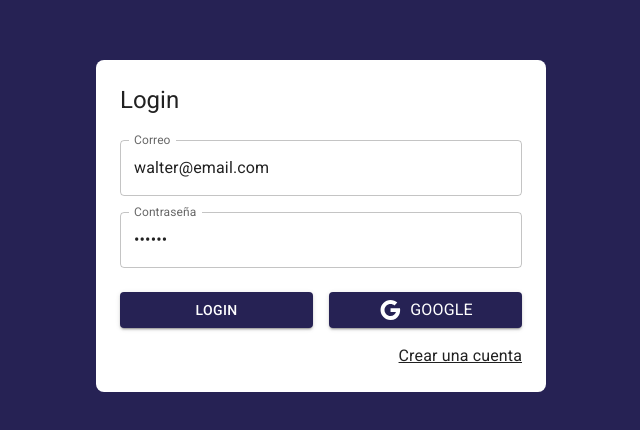
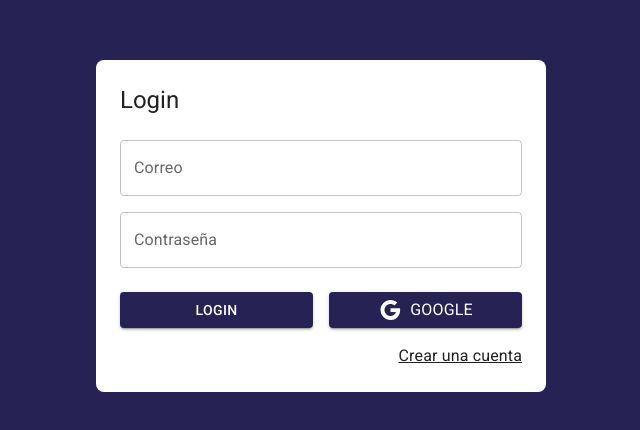
Before and after one commit to Walter-Daniel/journal-project-frontend, a React (Vite) app: page /auth/login in a window 1280 px wide. Shown: the part 174-604 px from the top of the page, without its empty margins (319-959 px from the left). Built offline with nearby package versions, Linux system fonts and the light colour scheme.

Commit message:
Validación en el formulario de LOGIN

```diff
--- a/src/auth/pages/LoginPage.jsx
+++ b/src/auth/pages/LoginPage.jsx
@@ -2,19 +2,35 @@ import { Google } from '@mui/icons-material';
 import { Button, Grid, Link, TextField, Typography } from '@mui/material';
 import { useDispatch } from 'react-redux';
 import { Link as RouterLink } from 'react-router-dom';
-import { useForm } from '../../hooks/useForm';
 import { checkingAuthentication, StartGoogleSignIn } from '../../store/auth/thunk';
+
+
+import { useForm, Controller } from "react-hook-form";
+import { yupResolver } from '@hookform/resolvers/yup';
+import * as yup from "yup";
+
 import { AuthLayout } from '../layout/AuthLayout';
+
+const passwordPattern =  /^(?=.*[a-z])(?=.*[A-Z])(?=.*\d)(?=.*[@$!%*?&])[A-Za-z\d@$!%*?&]{8,}$/;
+
+
+const schema = yup.object().shape({
+  email: yup.string()
+                .required('Campo requerido')
+                .max(30, 'El email debe tener un max. de 30 carácteres')
+                .email('El email no es válido'),
+  password: yup.string()
+                .required('Campo requerido')
+                .min(6, 'La contraseña debe tener un min. 6 caracteres')
+                .max(12, 'La contraseña debe tener un max. de 12 caracteres')
+                .matches(passwordPattern, 'La contraseña debe contener por lo menos una letra mayúscula, una minúscula, un número y un caracter especial.')
+}).required();
 
 export const LoginPage = () => {
 
   const dispatch = useDispatch();
 
-  const { email, password, onInputChange } = useForm({
-    email: 'walter@email.com',
-    password: '123456'
-
-  });
+  const { control, handleSubmit, formState:{ errors } } = useForm({ resolver: yupResolver(schema) });
 
   const onSubmit = (event) => {
     event.preventDefault();
@@ -29,32 +45,49 @@ export const LoginPage = () => {
 
   return (
     <AuthLayout title='Login'>
-      <form onSubmit={ onSubmit } >
+      <form onSubmit={handleSubmit(onSubmit)} >
           <Grid container>
 
             <Grid item xs={ 12 } sx={{ mt: 2 }}>
 
+            <Controller
+                name="email"
+                control={control}
+                defaultValue=""
+                render={({ field }) => (
                   <TextField
                     label="Correo"
-                type="email"
-                placeholder='correo@mail.com'
                     fullWidth
-                name="email"
-                value={ email }
-                onChange={ onInputChange }
+                    name='email'
+                    placeholder='martin@email'
+                    error={Boolean(errors.email)}
+                    helperText={errors.email?.message}
+                    {...field}
                   />
+
+                )}
+            />
+
             </Grid>
 
             <Grid item xs={ 12 } sx={{ mt: 2 }}>
 
+            <Controller
+                name="password"
+                control={control}
+                defaultValue=""
+                render={({ field }) => (
                   <TextField
                     label="Contraseña"
                     type="password"
                     placeholder='contraseña'
                     fullWidth
                     name='password'
-                value={ password }
-                onChange={ onInputChange }
+                    error={Boolean(errors.password)}
+                    helperText={errors.password?.message}
+                    {...field}
+                  />
+                )}
               />
 
             </Grid>
```
Lines whose indentation alone changed are shown as unchanged.
